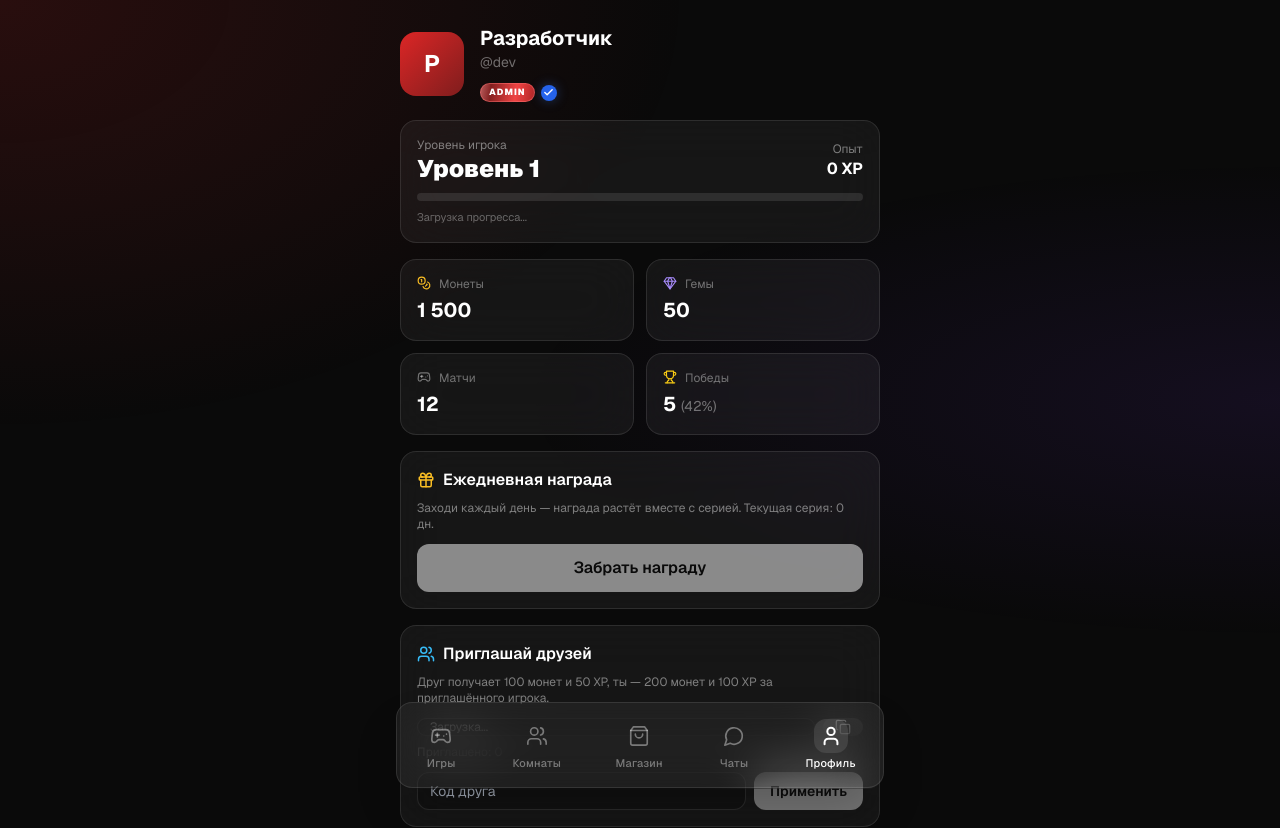
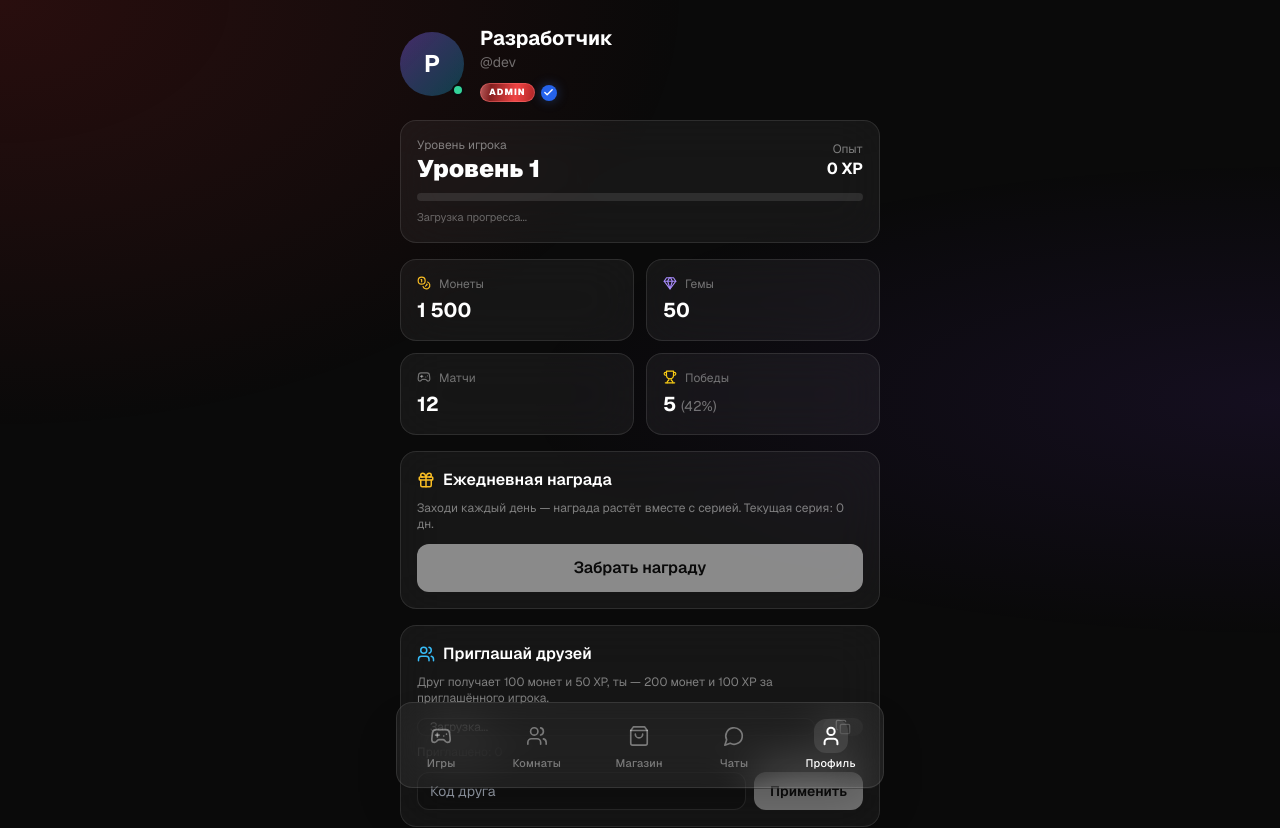
Before and after one commit to dozapsixoza1/gamehub, a Next.js app: page /profile in a window 1280 px wide. Shown: the top 828 px of the page. Built offline with nearby package versions, Linux system fonts and the light colour scheme.

Commit message:
Show online dot on own profile avatar

```diff
--- a/src/app/(main)/profile/page.tsx
+++ b/src/app/(main)/profile/page.tsx
@@ -7,6 +7,7 @@ import { formatNumber } from "@/lib/utils";
 import { Coins, Gem, Trophy, Gamepad2, Ticket, Gift, Users, Star, History, Crown, Copy, Settings, ShieldCheck, MessageCircle } from "lucide-react";
 import { PlayerBadges } from "@/components/players/PlayerBadges";
 import { VerificationManager } from "@/components/players/VerificationManager";
+import { PlayerAvatar } from "@/components/players/PlayerAvatar";
 import { PlayerAvatar } from "@/components/players/PlayerAvatar";
 
 type ProgressData = {
@@ -85,9 +86,7 @@ export default function ProfilePage() {
   return (
     <div className="px-4 pt-6 pb-8 max-w-lg mx-auto space-y-4">
       <div className="flex items-center gap-4">
-        <div className="w-16 h-16 rounded-2xl bg-gradient-to-br from-red-600 to-red-900 flex items-center justify-center text-2xl font-bold text-white overflow-hidden">
-          {(user.avatarUrl || user.photoUrl) ? <img src={(user.avatarUrl || user.photoUrl)!} alt="" className="w-full h-full object-cover" /> : (user.firstName?.[0] || "?")}
-        </div>
+        <PlayerAvatar name={user.displayName || user.firstName || "Игрок"} imageUrl={user.avatarUrl || user.photoUrl} online sizeClassName="h-16 w-16 text-2xl font-bold"/>
         <div className="min-w-0">
           <h1 className="text-xl font-bold text-white truncate">{user.displayName || `${user.firstName || ""} ${user.lastName || ""}`.trim()}</h1>
           {user.username && <p className="text-white/40 text-sm">@{user.username}</p>}
```
